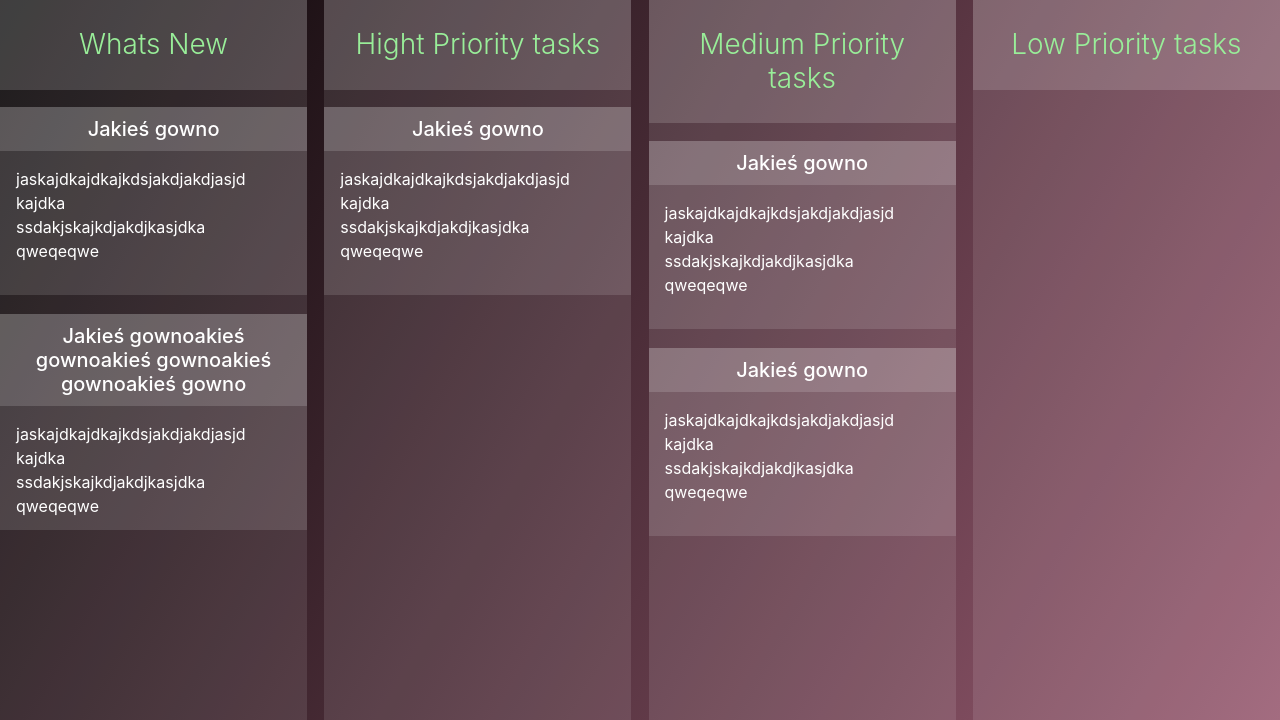
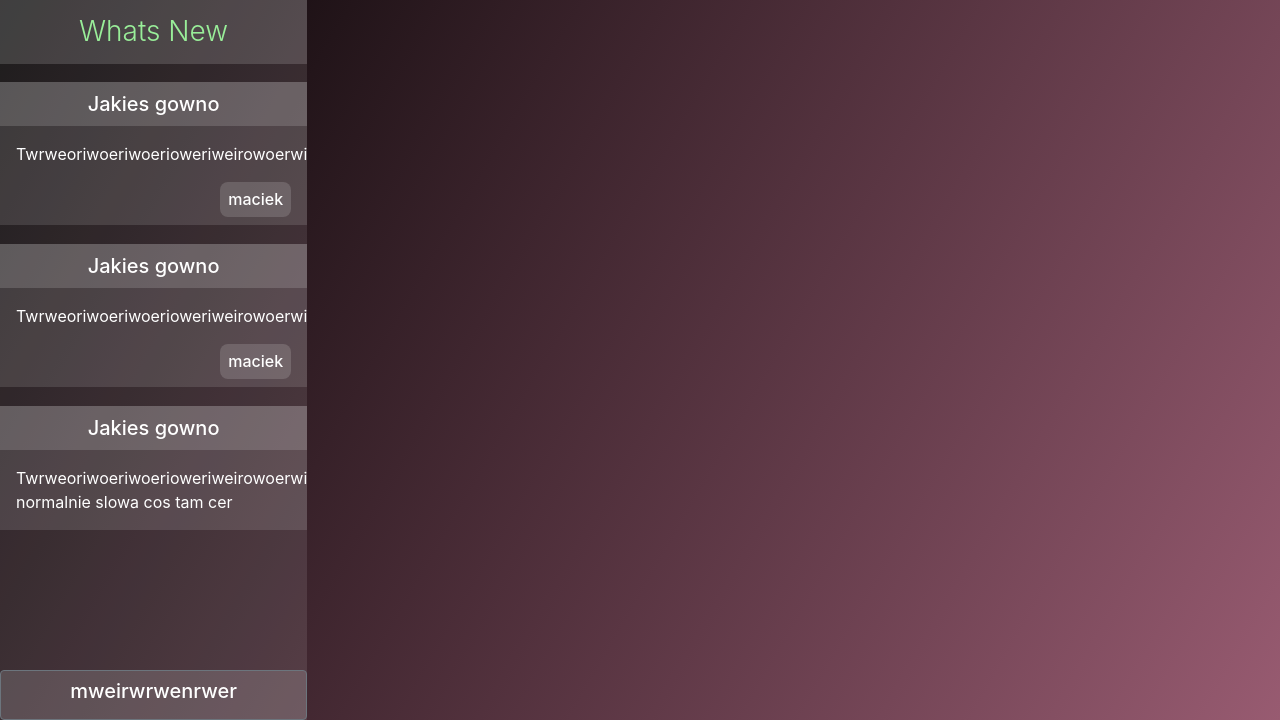
Before and after one commit to masterszamek/django_chater, a Django app: page /ideas/ in a window 1280 px wide. Shown: the part 80-800 px from the top of the page. Run offline with Django 3.2, Linux system fonts and the light colour scheme; some libraries are stand-ins or nearby versions.

Commit message:
dobra ida jakies wazne zmiany

```diff
--- a/root/admin.py
+++ b/root/admin.py
@@ -1,5 +1,5 @@
 from django.contrib import admin
 from . import models
 
-admin.site.register(models.IdeasContainer)
+admin.site.register(models.Priority)
 admin.site.register(models.Idea)
--- a/static/css/base.css
+++ b/static/css/base.css
@@ -18,3 +18,9 @@ body {
 .main{
     grid-area: main;
 }
+
+h3, h5{
+    display: flex;
+    align-items: center;
+    justify-content: center;
+}
--- a/static/css/root/ideas.css
+++ b/static/css/root/ideas.css
@@ -4,7 +4,7 @@ a{
     text-align: center;
 }
 
-.containerr {
+.main_container {
     display: flex;
     flex-direction: row;
     justify-content: space-between;
@@ -12,9 +12,11 @@ a{
 }
 
 .priority_container{
-    display: flex;
-    flex-direction: column;
-    justify-content: flex-start;
+    display: grid;
+    grid-template-columns: 100%;
+    grid-template-rows: 10% 83% 7%;
+    grid-template-areas: "title" "ideas" "form-button";
+
     margin:0px;
     padding:0px;
 
@@ -26,23 +28,47 @@ a{
 .priority_container > h3{
     background: rgba(255, 255, 255, 0.15);
     color: #99EE99;
-    padding: 1em;
+
     font-weight: 300;
-    text-align: center;
+
+
+}
+.priority_container__title{
+    grid-area: title;
+}
+.priority_container__form-button{
+    grid-area: form-button;
+    background: rgba(255, 255, 255, 0.15);
 }
 
+.ideas{
+    display: flex;
+    flex-direction: column;
+    justify-content: flex-start;
+    grid-area: ideas;
+    max-height: 100%;
+    overflow: auto;
+}
 
 .idea{
     background: rgba(255, 255, 255, 0.12);
-    min-height: 5%;
-    max-height: 30%;
     margin: 0.6em 0em;
 }
-.idea p{
+.idea> p{
     padding: 0.5em 1em 1em 1em;
+    margin-bottom: 0em;
 }
-.idea h5{
+.idea> h5{
     padding: 0.5em;
-    text-align: center;
     background: rgba(255, 255, 255, 0.15);
+
+
 }
+.idea> h6{
+    border-radius: 0.5em;
+    padding: 0.5em;;
+    margin-right: 1em;
+    margin-bottom: 0.5em;
+    background: rgba(255, 255, 255, 0.15);
+    float:right;
+}
--- a/static/css/root/index.css
+++ b/static/css/root/index.css
@@ -36,7 +36,6 @@ a {
     background: rgba(255, 255, 255, 0.10);
     border-top-right-radius: 0.2em;
     border-bottom-right-radius: 0.2em;
-    text-align: center;
     font-weight: 300;
     padding: 0.5em;
 
--- a/static/css/workspace/room.css
+++ b/static/css/workspace/room.css
@@ -36,7 +36,6 @@ p {
     padding: 1em;
     margin-bottom: 1em;
     font-weight: 300;
-    text-align: center;
 }
 
 .chatbox {
@@ -98,7 +97,6 @@ p {
     padding: 1em;
     margin: 0;
     font-weight: 300;
-    text-align: center;
     grid-area: message-button;
     border: none;
 }
@@ -118,7 +116,6 @@ p {
     padding: 1em;
     margin: 0;
     font-weight: 300;
-    text-align: center;
 }
 
 
--- a/templates/root/ideas.html
+++ b/templates/root/ideas.html
@@ -14,44 +14,27 @@
 {% endblock %}
 
 {% block main %}
-    <div class="main containerr">
+    <div class="main main_container">
         <div class="priority_container">
-            <h3>Whats New</h3>
-            <div class="idea">
-                <h5> Jakieś gowno</h5>
-                <p> jaskajdkajdkajkdsjakdjakdjasjd kajdka</br> ssdakjskajkdjakdjkasjdka </br> qweqeqwe</p>
-            </div>
-            <div class="idea">
-                <h5> Jakieś gownoakieś gownoakieś gownoakieś gownoakieś gowno</h5>
-                <p> jaskajdkajdkajkdsjakdjakdjasjd kajdka</br> ssdakjskajkdjakdjkasjdka </br> qweqeqwe</p>
-            </div>
-        </div>
-
-        <div class="priority_container">
-            <h3> Hight Priority tasks </h3>
-            <div class="idea">
-                <h5> Jakieś gowno</h5>
-                <p> jaskajdkajdkajkdsjakdjakdjasjd kajdka</br> ssdakjskajkdjakdjkasjdka </br> qweqeqwe</p>
-            </div>
-        </div>
-
-        <div class="priority_container">
-            <h3> Medium Priority tasks </h3>
-
+            <h3 class="priority_container__title"> Whats New </h3>
+            <div class="ideas">
                 <div class="idea">
-                    <h5> Jakieś gowno</h5>
-                    <p> jaskajdkajdkajkdsjakdjakdjasjd kajdka</br> ssdakjskajkdjakdjkasjdka </br> qweqeqwe</p>
+                    <h5> Jakies gowno </h5>
+                    <p> Twrweoriwoeriwoerioweriweirowoerwieor </p>
+                    <h6> maciek </h6>
                 </div>
                 <div class="idea">
-                    <h5> Jakieś gowno</h5>
-                    <p> jaskajdkajdkajkdsjakdjakdjasjd kajdka</br> ssdakjskajkdjakdjkasjdka </br> qweqeqwe</p>
+                    <h5>Jakies gowno </h5>
+                    <p> Twrweoriwoeriwoerioweriweirowoerwieor </p>
+                    <h6> maciek </h6>
+                </div>
+                <div class="idea">
+                    <h5> Jakies gowno </h5>
+                    <p> Twrweoriwoeriwoerioweriweirowoerwieor normalnie slowa cos tam cer  </p>
                 </div>
 
-
-        </div>
-
-        <div class="priority_container">
-            <h3>  Low Priority tasks </h3>
+            </div>
+            <button class="btn btn-secondary priority_container__form-button"><h5> mweirwrwenrwer</h5> </button>
         </div>
 
 
```
Also changed, not shown: root/models.py (+9 -2 lines), root/migrations/0005_auto_20200515_2324.py (added), root/migrations/0006_auto_20200515_2330.py (added).
